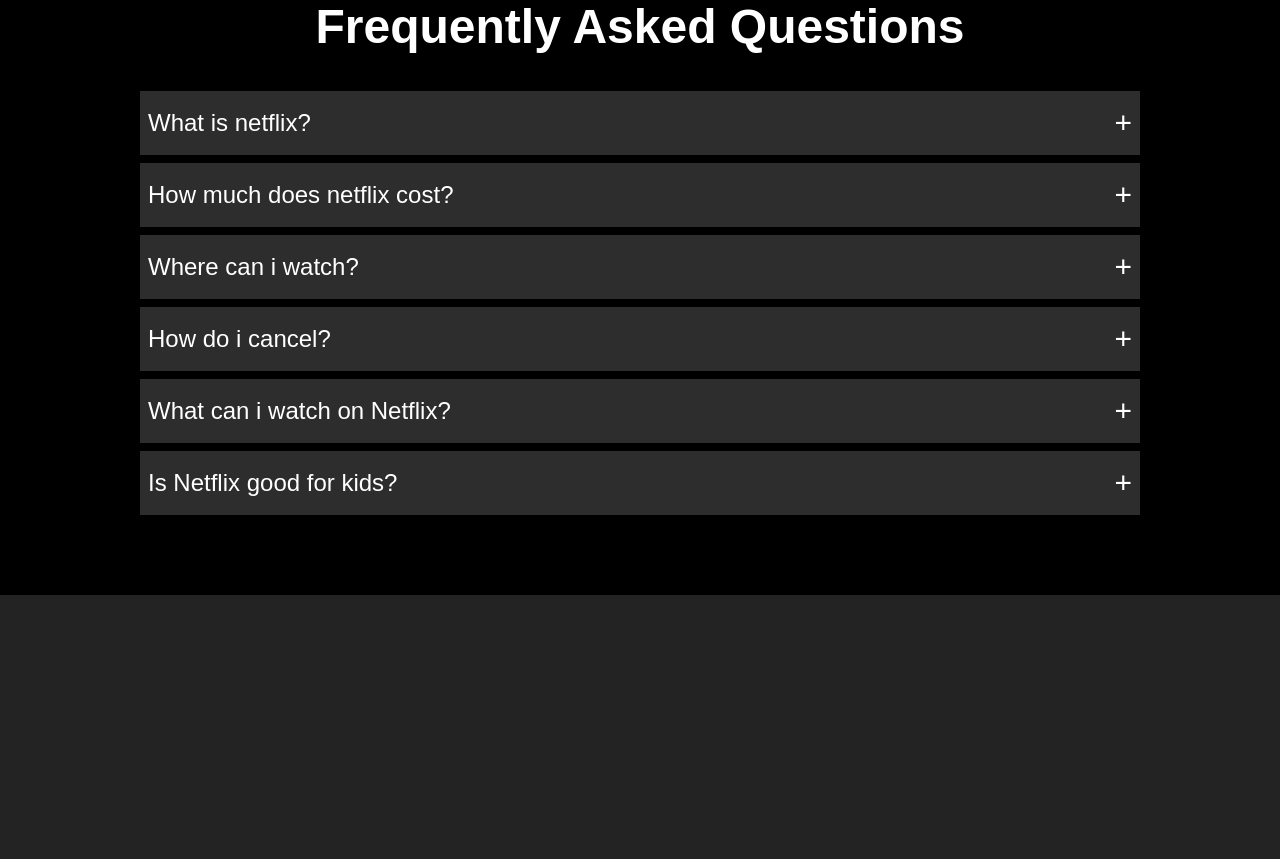
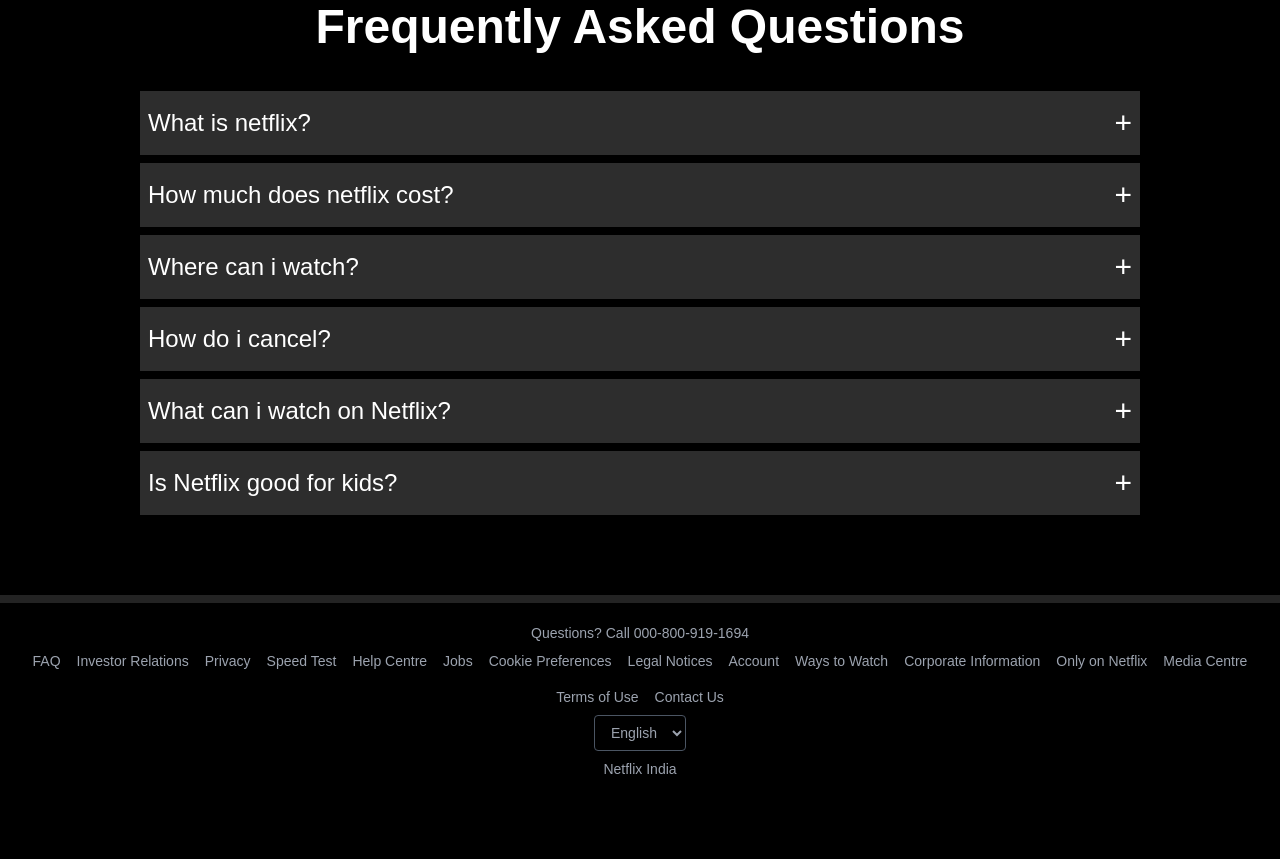
Before and after one commit to Pratiyankkumar/netflix-clone, a website: page public/index.html in a window 1280 px wide. Shown: the part 2905-3764 px from the top of the page. Before the commit the page ends 3500 px from the top, so only its background shows below. Drawn offline with Linux system fonts and the light colour scheme; a web font is replaced by a local one.

Commit message:
added the footer section

```diff
--- a/public/index.html
+++ b/public/index.html
@@ -3,7 +3,7 @@
 <head>
   <meta charset="UTF-8">
   <meta name="viewport" content="width=device-width, initial-scale=1.0">
-  <title>My Tailwind Project</title>
+  <title>Netflix clone</title>
   <link rel="preconnect" href="https://fonts.googleapis.com">
   <link rel="preconnect" href="https://fonts.gstatic.com" crossorigin>
   <link href="https://fonts.googleapis.com/css2?family=Martel+Sans:wght@200;300;400;600;700;800;900&display=swap" rel="stylesheet">
@@ -174,6 +174,36 @@
     </div>
   </div>
 
+  <div class="bg-black w-full mt-2 flex flex-col items-center md:justify-center pb-20">
+    <div class="text-center text-gray-400 text-sm space-y-2 mt-5">
+      <a href="#" class="hover:underline">Questions? Call 000-800-919-1694</a>
+      <div class="flex flex-wrap justify-center gap-4 mt-4">
+        <a href="#" class="hover:underline">FAQ</a>
+        <a href="#" class="hover:underline">Investor Relations</a>
+        <a href="#" class="hover:underline">Privacy</a>
+        <a href="#" class="hover:underline">Speed Test</a>
+        <a href="#" class="hover:underline">Help Centre</a>
+        <a href="#" class="hover:underline">Jobs</a>
+        <a href="#" class="hover:underline">Cookie Preferences</a>
+        <a href="#" class="hover:underline">Legal Notices</a>
+        <a href="#" class="hover:underline">Account</a>
+        <a href="#" class="hover:underline">Ways to Watch</a>
+        <a href="#" class="hover:underline">Corporate Information</a>
+        <a href="#" class="hover:underline">Only on Netflix</a>
+        <a href="#" class="hover:underline">Media Centre</a>
+        <a href="#" class="hover:underline">Terms of Use</a>
+        <a href="#" class="hover:underline">Contact Us</a>
+      </div>
+      <div class="mt-4">
+        <select name="language" id="language" class="bg-black border border-gray-600 text-gray-400 py-2 px-3 rounded">
+          <option value="en">English</option>
+          <!-- Add more languages here if needed -->
+        </select>
+      </div>
+      <p class="mt-4">Netflix India</p>
+    </div>
+  </div>
+
   <script>
 
       function showAnswer(questionId, answerId) {
@@ -182,6 +212,7 @@
           const answer = document.querySelector(`#${answerId}`)
           if (num === 1) {
             answer.classList.remove('show');
+
             num = 2;
           } else if(num === 2) {
             answer.classList.add('show')
```
Also changed, not shown: public/styles.css.
